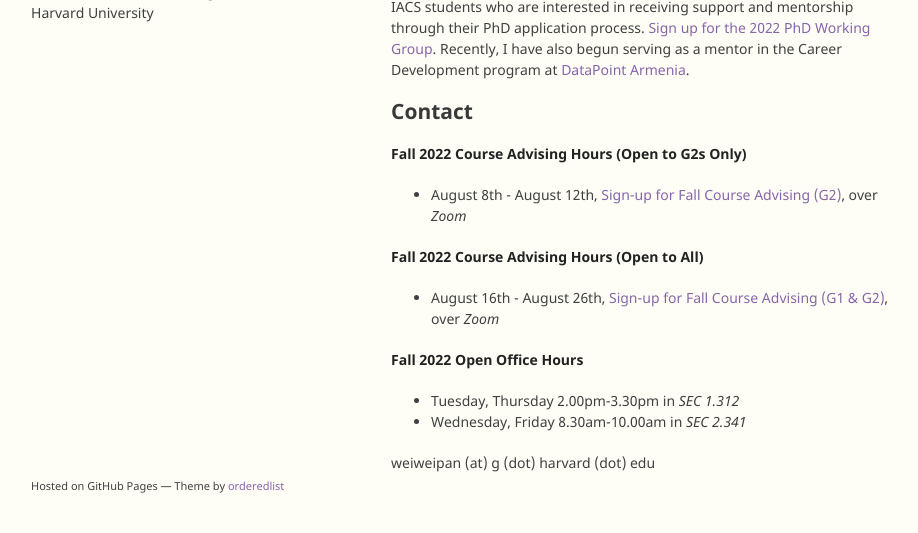
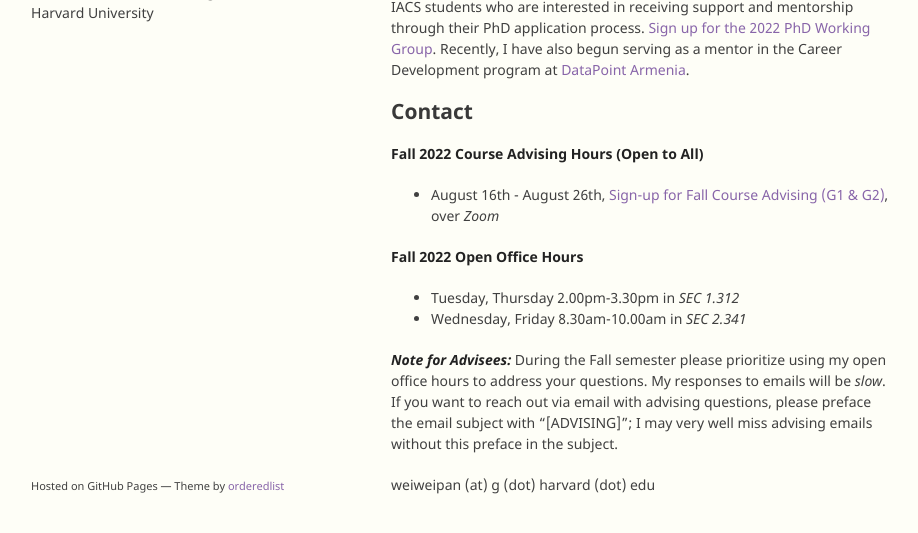
Before and after one commit to onefishy/old_webpage, a Jekyll site: the page built from index.md, in a window 1280 px wide and 900 px high, scrolled down 1349 px, cut to the strip 335-868 px from the top of the window. Shown: the whole strip, without its empty margins (179-1097 px from the left). Built offline with Jekyll 4.4.1, drawn with Linux system fonts in a browser that asks for light colours; our own code applies the rules of GitHub Pages for plain Markdown files.

Commit message:
Update index.md

```diff
--- a/index.md
+++ b/index.md
@@ -37,9 +37,6 @@ I'm the faculty mentor of the IACS PhD Working Group, a working group for IACS s
 
 ## Contact
 
-**Fall 2022 Course Advising Hours (Open to G2s Only)**
-- August 8th - August 12th, [Sign-up for Fall Course Advising (G2)](https://calendly.com/weiweipan/august-advising-session-g2), over *Zoom*
-
 **Fall 2022 Course Advising Hours (Open to All)**
  - August 16th - August 26th, [Sign-up for Fall Course Advising (G1 & G2)](https://calendly.com/weiweipan/30min), over *Zoom*
 
@@ -47,4 +44,6 @@ I'm the faculty mentor of the IACS PhD Working Group, a working group for IACS s
  - Tuesday, Thursday 2.00pm-3.30pm in *SEC 1.312*
  - Wednesday, Friday 8.30am-10.00am in *SEC 2.341*
 
+***Note for Advisees:*** During the Fall semester please prioritize using my open office hours to address your questions. My responses to emails will be *slow*. If you want to reach out via email with advising questions, please preface the email subject with "[ADVISING]"; I may very well miss advising emails without this preface in the subject.
+
 weiweipan (at) g (dot) harvard (dot) edu
```
